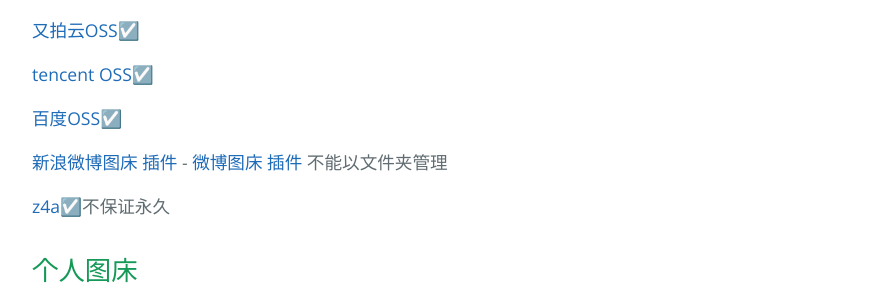
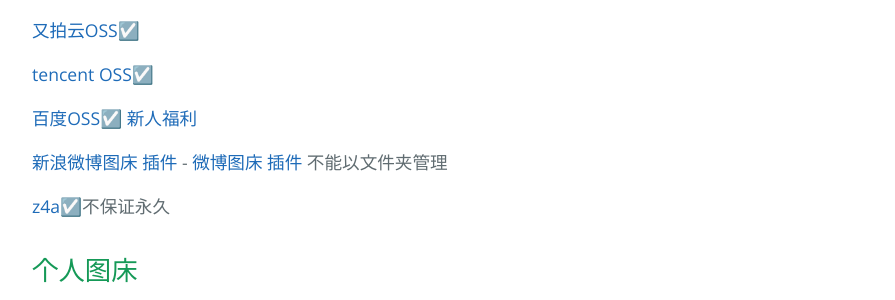
Before and after one commit to AmbroseRen/test, a Jekyll site: the page built from img/index.md, in a window 1280 px wide. Shown: the part 608-908 px from the top of the page, without its empty margins (192-1087 px from the left). Built offline with Jekyll 4.4.1, drawn with Linux system fonts in a browser that asks for light colours; our own code applies the rules of GitHub Pages for plain Markdown files; the repository's description, which GitHub fills in, is left out.

Commit message:
Update index.md

```diff
--- a/img/index.md
+++ b/img/index.md
@@ -24,7 +24,7 @@
 
 [tencent OSS](https://console.cloud.tencent.com/cos/bucket)☑️
 
-[百度OSS](https://console.bce.baidu.com/bos/?_=1630645726148#/bos/bucket)☑️
+[百度OSS](https://console.bce.baidu.com/bos/?_=1630645726148#/bos/bucket)☑️ [新人福利](https://cloud.baidu.com/campaign/experience/index.html?track=qualify)
 
 [新浪微博图床 插件](https://chrome.google.com/webstore/detail/%E6%96%B0%E6%B5%AA%E5%BE%AE%E5%8D%9A%E5%9B%BE%E5%BA%8A/fdfdnfpdplfbbnemmmoklbfjbhecpnhf?hl=zh-CN) - [微博图床 插件](https://chrome.google.com/webstore/detail/%E5%BE%AE%E5%8D%9A%E5%9B%BE%E5%BA%8A/pinjkilghdfhnkibhcangnpmcpdpmehk?hl=zh-CN)  不能以文件夹管理
 
```
